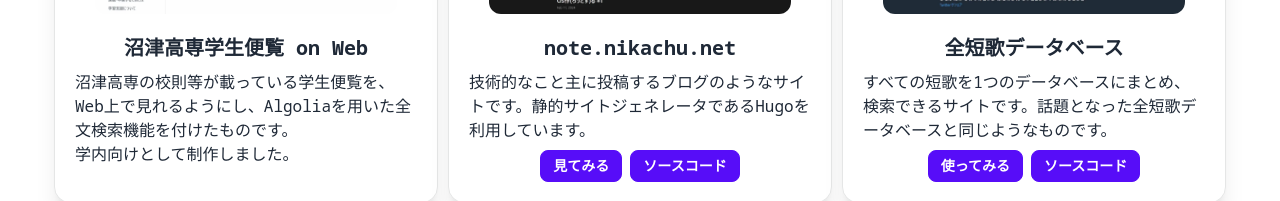
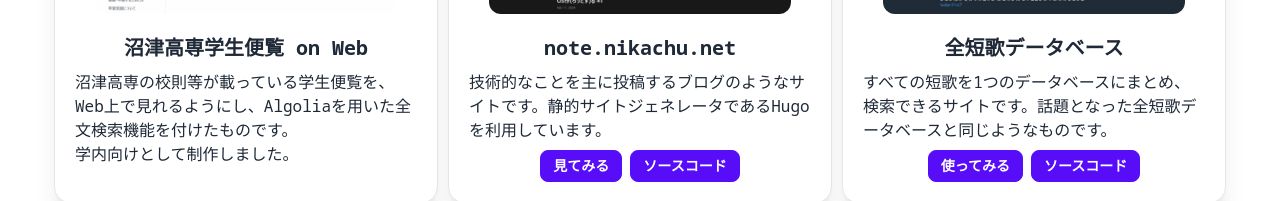
Before and after one commit to nikachu2012/portfolio-old, a React (Vite) app: page /works in a window 1280 px wide. Shown: the part 321-522 px from the top of the page. Built offline with nearby package versions, Linux system fonts and the light colour scheme; the HTML template or start-up script is replaced by a standard one.

Commit message:
[fix] 誤字とリンク修正

```diff
--- a/src/Works.tsx
+++ b/src/Works.tsx
@@ -70,7 +70,7 @@
                             </figure>
                             <div className="card-body items-center text-left p-[20px]">
                                 <h2 className="card-title">note.nikachu.net</h2>
-                                <p>技術的なこと主に投稿するブログのようなサイトです。静的サイトジェネレータであるHugoを利用しています。</p>
+                                <p>技術的なことを主に投稿するブログのようなサイトです。静的サイトジェネレータであるHugoを利用しています。</p>
                                 <div className="card-actions ">
                                     <a href="https://note.nikachu.net/" target="_blank"><button className="btn btn-sm btn-primary">見てみる</button></a>
                                     <a href="https://github.com/nikachu2012/note.nikachu.net" target="_blank"><button className="btn btn-sm btn-primary">ソースコード</button></a>
@@ -103,7 +103,7 @@
                                     沼津高専チャレンジコンテストにて優秀賞をいただきました。
                                 </p>
                                 <div className="card-actions ">
-                                    <a href="https://tankadb.nikachu.net/" target="_blank"><button className="btn btn-sm btn-primary">関連サイト</button></a>
+                                    <a href="https://www.numazu-ct.ac.jp/news/6066/" target="_blank"><button className="btn btn-sm btn-primary">関連サイト</button></a>
                                 </div>
                             </div>
                         </div>
```
